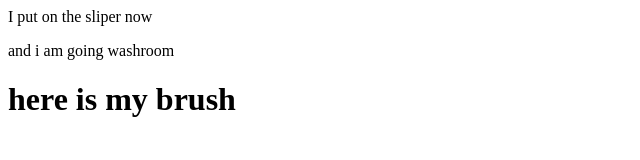
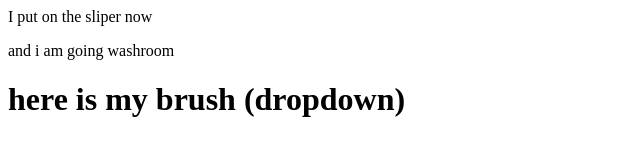
Before and after one commit to mohdnaseem9271/class2, a plain HTML site: page index.html in a window 1280 px wide. Shown: the whole page, without its empty margins (0-640 px from the left). Drawn offline with Linux system fonts and the light colour scheme.

Commit message:
add dropdown

```diff
--- a/index.html
+++ b/index.html
@@ -1,3 +1,3 @@
 <p>I put on the sliper now</p>
 <p>and  i am going washroom</p>
-<h1>here is my brush </h1>
+<h1>here is my brush  (dropdown)</h1>
```
